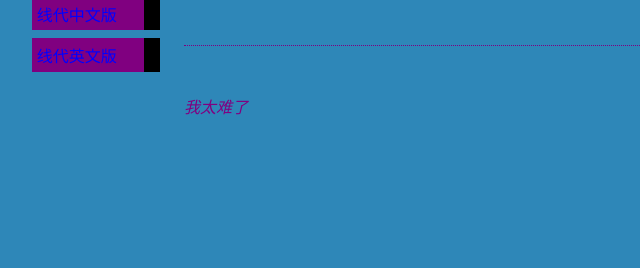
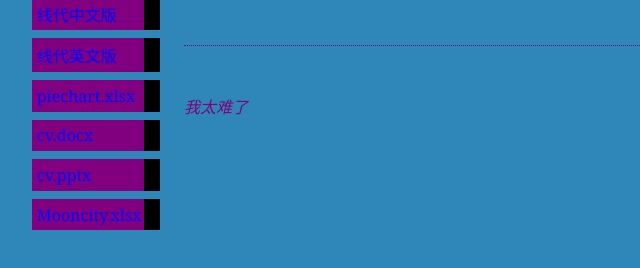
Before and after one commit to zhanxiong4269/zhanxiong4269.github.io, a plain HTML site: page index.html in a window 1280 px wide. Shown: the part 184-452 px from the top of the page, without its empty margins (0-640 px from the left). Drawn offline with Linux system fonts and the light colour scheme.

Commit message:
add my personal page

```diff
--- a/index.html
+++ b/index.html
@@ -49,6 +49,13 @@
   <li><a href="线代中文.pdf">微积分英文版</a>
   <li><a href="线代.pdf">线代中文版</a>
   <li><a href="微积分.pdf">线代英文版</a>
+  	<li><a href="piechart.xlsx">piechart.xlsx</a>
+  		<li><a href="cv.docx">cv.docx</a>
+<li><a href="cv.pptx">cv.pptx</a>
+
+	<li><a href="Mooncity.xlsx">Mooncity.xlsx</a>
+
+
 </ul>
 
 <!-- 嘎嘎嘎 -->
```
Also changed, not shown: 4 other files.
